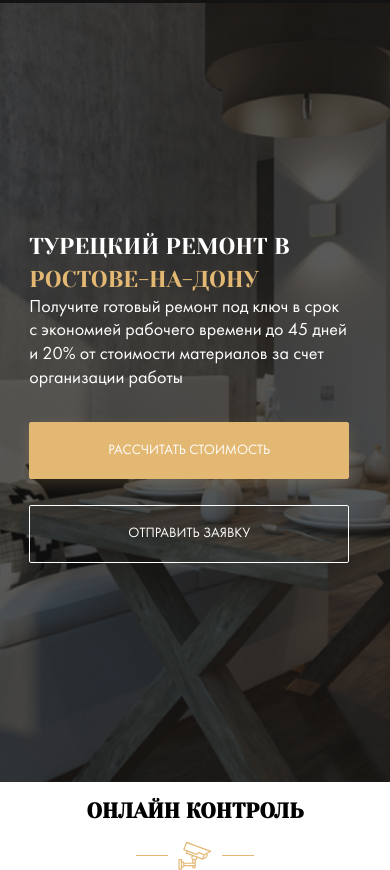
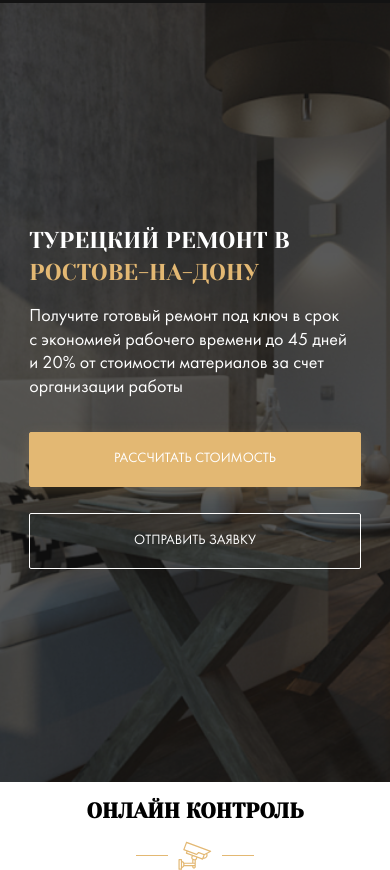
Before and after one commit to Mobydi86/Lesson_18, a website: page index.html in a window 390 px wide. Shown: the part 62-932 px from the top of the page. Drawn offline with Linux system fonts and the light colour scheme; files whose address does not match are found by name.

```diff
--- a/index.html
+++ b/index.html
@@ -6,7 +6,7 @@
     <meta http-equiv="X-UA-Compatible" content="ie=edge" />
     <link href="https://fonts.googleapis.com/css?family=Yeseva+One&display=swap&subset=cyrillic" rel="stylesheet">
     <link rel="stylesheet" href="css/style.css">
-    <title>Lesson17 pseudo-class and -elements</title>
+    <title>Lesson18 Адаптив. Desktop First + pixel perfect</title>
   </head>
   <body>
     <header class="header">
--- a/sass/_media.sass
+++ b/sass/_media.sass
@@ -1,8 +1,8 @@
-@media screen and ( max-width: 1200px ) /*breakpoint2: от 992 до 1200px — мониторы компьютеров*/
+@media screen and ( max-width: 1280px ) /*breakpoint2: от 992 до 1200px — мониторы компьютеров*/
   .nav
     &__item
       margin-right: 1rem
-@media screen and ( max-width: 992px ) /*breakpoint3: от 768 до 992px  — планшеты*/
+@media screen and ( max-width: 1100px ) /*breakpoint3: от 768 до 992px  — планшеты*/
   .nav
     display: none
   .hero
@@ -10,7 +10,7 @@
       display: none
     &__content
       margin-left: 0
-@media screen and ( max-width: 768px ) /*breakpoint4: от 576 до 768px — смартфоны / планшеты*/
+@media screen and ( max-width: 800px ) /*breakpoint4: от 576 до 768px — смартфоны / планшеты*/
   .nav
     display: none
   .hero
@@ -18,7 +18,7 @@
       display: none
     &__content
       margin-left: 0
-@media screen and ( max-width: 576px ) /*breakpoint5: от 320 до 576px — смартфоны */
+@media screen and ( max-width: 600px ) /*breakpoint5: от 320 до 576px — смартфоны */
   .contacts
     &__phone
       margin-right: 0
@@ -29,16 +29,23 @@
   .title
     font-size: 1.64rem
   .hero
+    &__title
+      font-size: 1.64rem
+      max-width: 22.86rem
+      margin-bottom: 1.14rem
     &__scroll-down
       display: none
     &__content
-      max-width: 22.86rem
+      flex-direction: column
+      max-width: 100%
     &__text
       font-size: 1.29rem
+      max-width: 22.86rem
       margin-bottom: 2.28rem
     &__button
       display: block
-      min-width: 22.86rem
+      min-width: 100%
+      padding: 1.35rem 3rem
       margin-bottom: 1.85rem
 @media screen and (max-height: 570px )
  .hero
```
Also changed, not shown: css/style.css, 1 other file.
